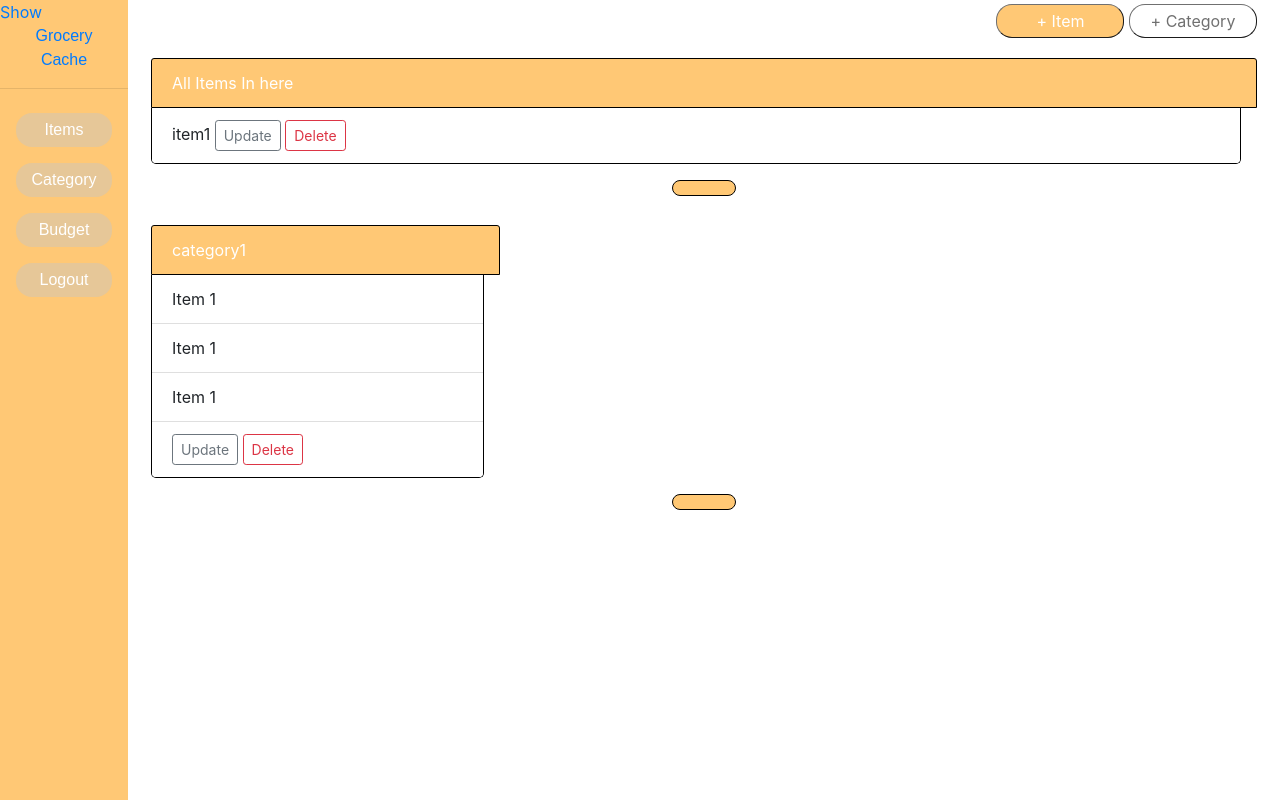
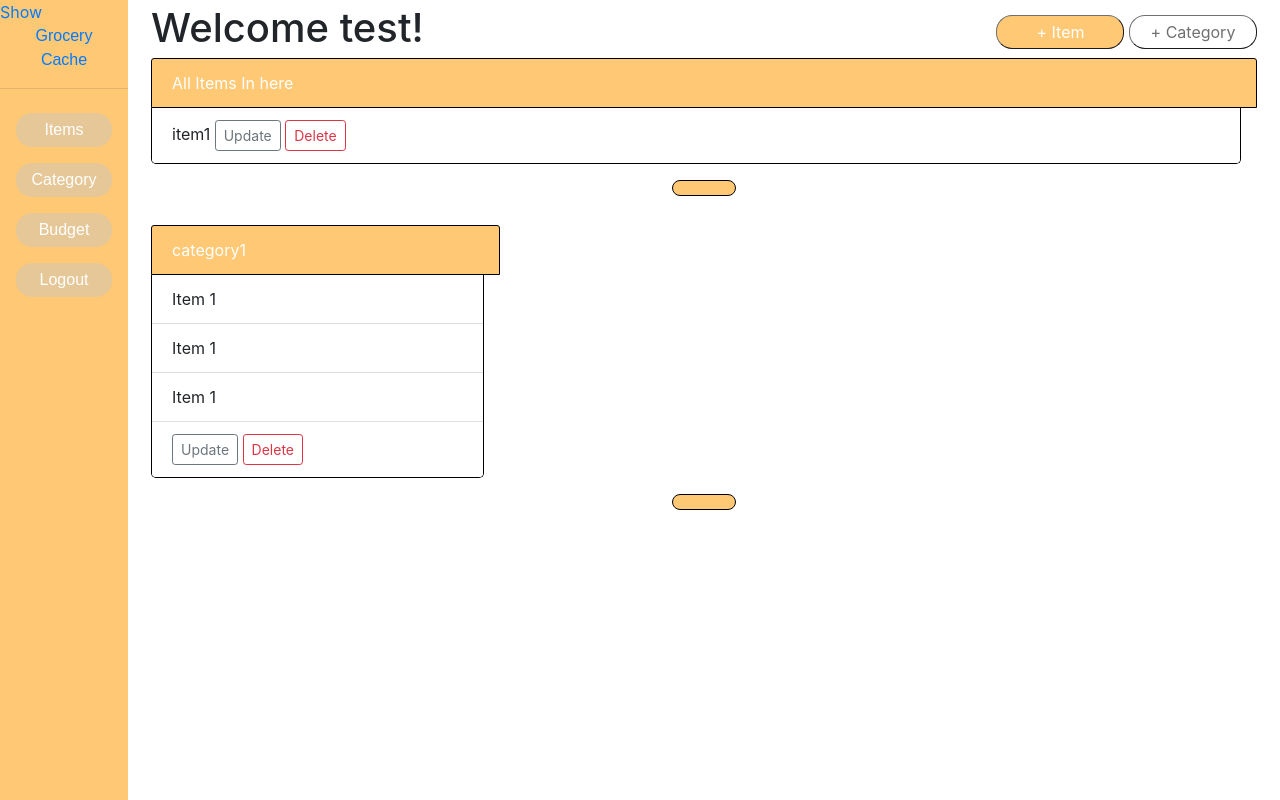
Before and after one commit to jessieAnhNguyen/Grocery-Cache, a Flask app: page / in a window 1280 px wide. Run offline with Flask 2, Linux system fonts and the light colour scheme; a user stored in the database is signed in; data comes from the database, SQL or seed files in the repository; some libraries are stand-ins or nearby versions.

Commit message:
used template to display title. Used username here

```diff
--- a/application/templates/Components/addButtons/addItemsAndCategory.html
+++ b/application/templates/Components/addButtons/addItemsAndCategory.html
@@ -1,5 +1,10 @@
 <!-- The following is the main page -->
 <section class='buttons'>
+    <div class="row justify-content-between align-items-center">
+        <div class="col-4">
+            <h1 >Welcome {{ current_user.username }}!</h1>
+        </div>
+        <div class="col-4">
             <div class="addButtons">
                 <button type="button" id="addItem" data-toggle="modal" data-target="#staticBackdrop">
                     + Item
@@ -8,6 +13,9 @@
                     + Category
                 </button>
             </div>
+        </div>
+      </div>
+
 </section>
 
 <!-- Modal -->
```
Lines whose indentation alone changed are shown as unchanged.
